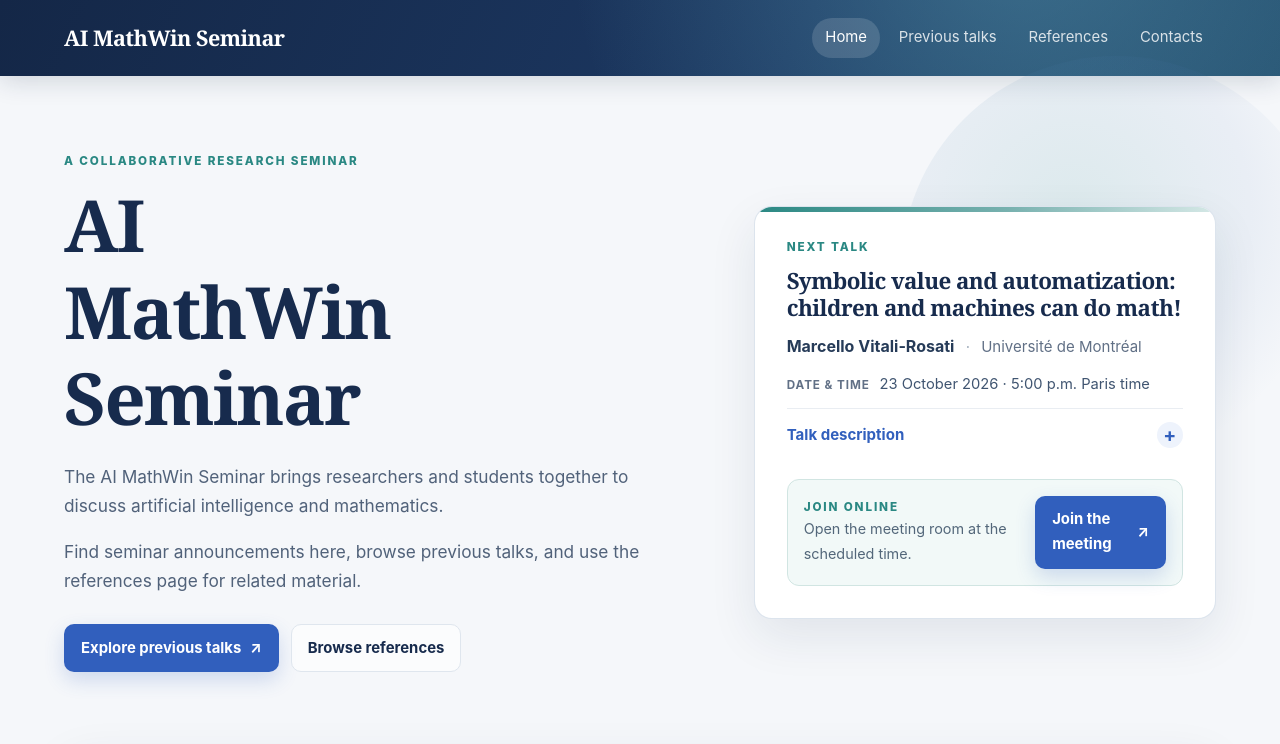
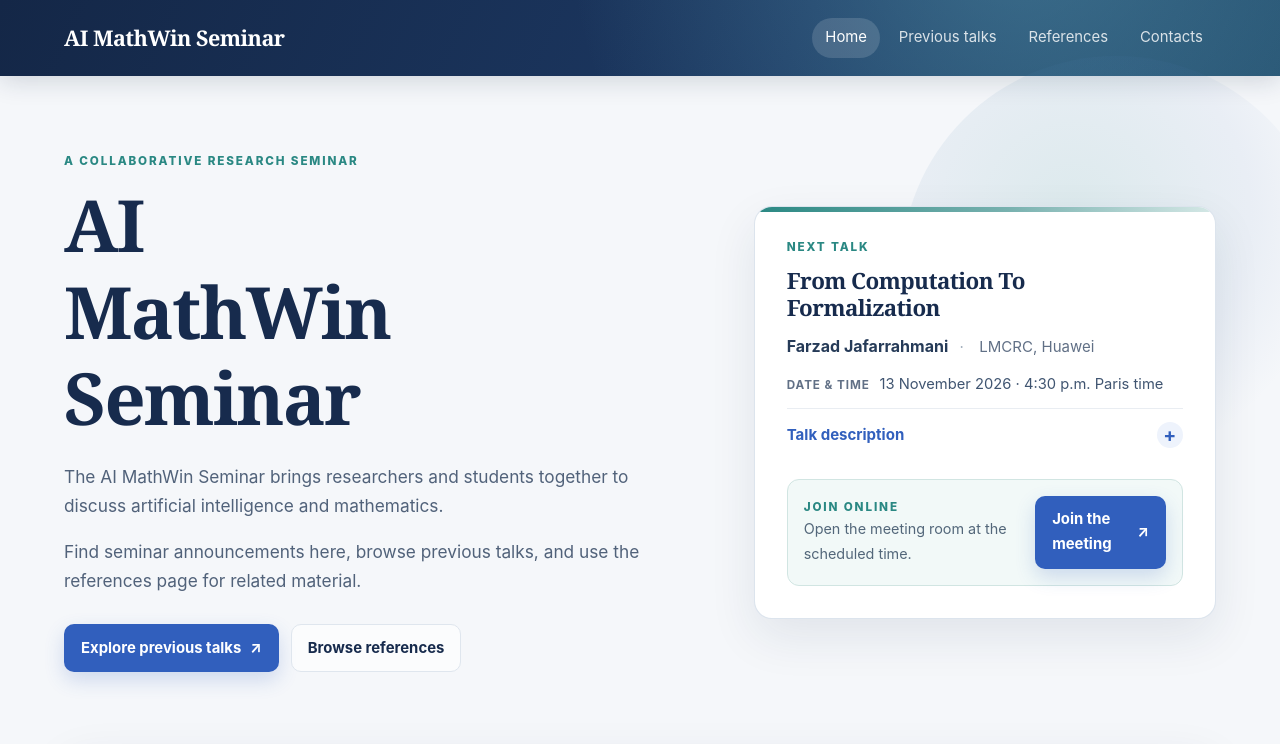
Before and after one commit to aimmathwinseminar/aimmathwinseminar, a plain HTML site: page index.html in a window 1280 px wide. Shown: the top 744 px of the page. Drawn offline with Linux system fonts and the light colour scheme.

Commit message:
Update next talk details in index.html

```diff
--- a/index.html
+++ b/index.html
@@ -42,9 +42,9 @@
         <aside class="next-talk surface-card" aria-label="Next talk announcement">
           <p class="eyebrow">Next talk</p>
           <article class="talk-card">
-            <h2>Symbolic value and automatization: children and machines can do math!</h2>
-            <p class="speaker-line"><span class="speaker-name">Marcello Vitali-Rosati</span><span class="speaker-affiliation">Université de Montréal</span></p>
-            <p class="talk-date"><span class="date-label">Date &amp; time</span><time datetime="2026-10-23T17:00:00+02:00">23 October 2026 · 5:00 p.m. Paris time</time></p>
+            <h2> From Computation To Formalization</h2>
+            <p class="speaker-line"><span class="speaker-name"> Farzad Jafarrahmani</span><span class="speaker-affiliation"> LMCRC, Huawei</span></p>
+            <p class="talk-date"><span class="date-label">Date &amp; time</span><time datetime="2026-10-23T17:00:00+02:00"> 13 November 2026 · 4:30 p.m. Paris time</time></p>
             <details class="talk-description">
               <summary>Talk description</summary>
               <div class="description-content"><p>Talk description will be added.</p></div>
```
